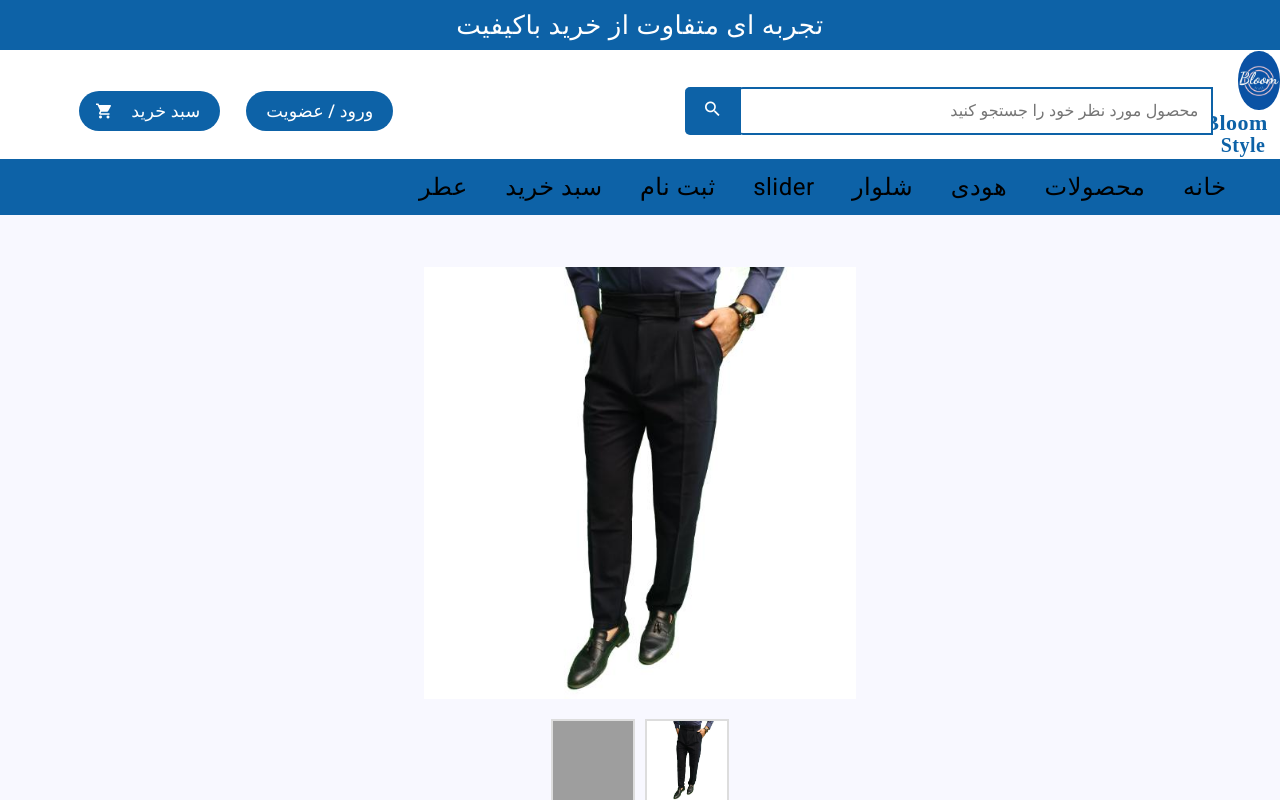
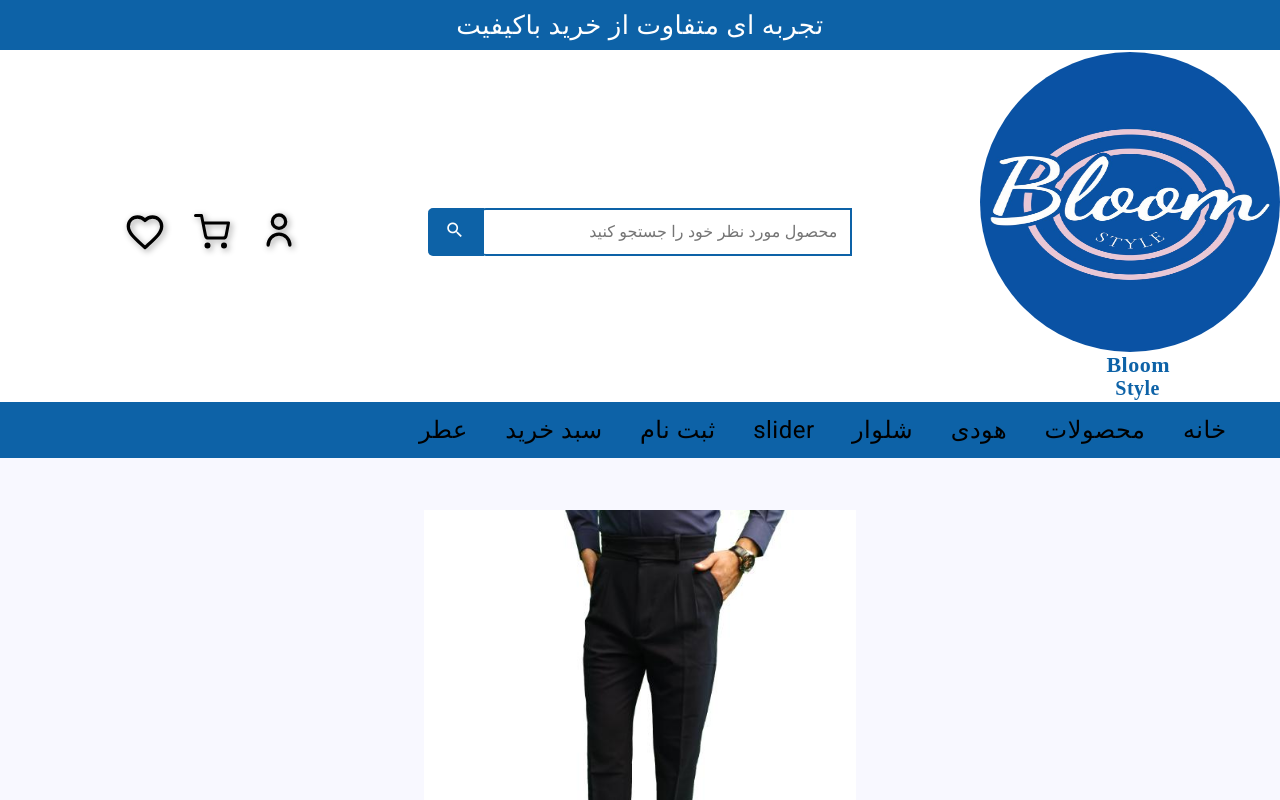
Before and after one commit to hasansabour13/bloom, an Angular app: page /product-detail/1 in a window 1280 px wide. Shown: the top 800 px of the page. Built offline with nearby package versions, Linux system fonts and the light colour scheme; grey boxes are pictures that could not be loaded.

Commit message:
edit component asli

```diff
--- a/package.json
+++ b/package.json
@@ -21,6 +21,7 @@
     "@angular/platform-browser-dynamic": "^18.2.0",
     "@angular/router": "^18.2.0",
     "@fortawesome/fontawesome-free": "^6.7.2",
+    "lucide-angular": "^0.511.0",
     "rxjs": "~7.8.0",
     "swiper": "^11.2.3",
     "tslib": "^2.3.0",
--- a/src/app/app.component.css
+++ b/src/app/app.component.css
@@ -32,11 +32,22 @@ ul li{
   margin-right: 3%;
 }
 
+.logo{
+  width: 300px;
+  height: 300px;
+  border-radius:50%;
+  justify-self: end;
+
+  margin-top: 1%;
+}
+
 .logo-wrapper {
+   width: 200px;
+  /* height: 200px; */
   display: flex;
   flex-direction: column;
   align-items: flex-start; /* به گوشه بالا چسبیده باشه */
-  flex-shrink: 0; /* نذار کوچک شه */
+
 
 
 }
@@ -46,29 +57,23 @@ ul li{
   font-weight: bold;
   color: #0d62a7;
   margin-top: 1px;
- margin-right: 19%;
+ margin-right: 55%;
 }
 .bloom-title2{
-  font-family: "Times New Roman", "Georgia", serif;
+  font-family: "Great Vibes", "Dancing Script", "Segoe Script", cursive;
+
   /* font-family: "Century Gothic", "Segoe UI", sans-serif;  */
   font-size: 20px;
   font-weight: bold;
   color: #0d62a7;
   margin-top: 1px;
- margin-right: 23%;
+ margin-right: 60%;
  margin-top: -18px;
 
 
 }
 
-.logo{
-  width:66% ;
-  height:66% ;
-  border-radius: 49%;
-  justify-self: end;
-  flex-shrink: 0; /* نذار کوچک شه */
-  margin-top: 1%;
-}
+
 .container{
 
   display: grid;
@@ -79,11 +84,79 @@ ul li{
   margin-bottom: -13px;
 }
 
+/* آیکون ادمک */
+.login-link {
+  display: inline-flex;
+  align-items: center;
+  justify-content: center;
+  width: 40px;
+  height: 40px;
+  color: black;
+  text-decoration: none;
+  cursor: pointer;
+}
+
+.login-link:hover {
+  color: red;
+}
+
+.login-link .user-icon svg {
+  stroke: currentColor;
+  width: 40px;
+  height:40px;
+  filter: drop-shadow(2px 2px 3px rgba(0,0,0,0.4));
+}
+/* پایان */
+
+/* برای ایکون سبد خرید */
+.cart-link {
+  display: inline-flex;
+  align-items: center;
+  justify-content: center;
+  color: black;
+  text-decoration: none;
+  cursor: pointer;
+
+}
+
+.cart-link:hover {
+  color: red;
+}
+
+.cart-icon {
+  width: 36px;
+  height: 36px;
+  filter: drop-shadow(2px 2px 3px rgba(0,0,0,0.4));
+}
+/* پایان */
+
+/* ایکون قلب علاقه مندی */
+.favorite-link {
+  display: inline-flex;
+  align-items: center;
+  justify-content: center;
+  color: black; /* رنگ قرمز */
+  cursor: pointer;
+  text-decoration: none;
+
+}
+
+.favorite-link:hover {
+  color: red; /* رنگ قرمز تیره‌تر وقتی موس روش میره */
+}
+
+.favorite-icon {
+  width: 40px;
+  height: 40px;
+  filter: drop-shadow(2px 2px 3px rgba(0,0,0,0.4));
+
+}
+/* پایان */
 .search-form {
   display: flex; /* برای اینکه دکمه و اینپوت کنار هم باشن */
   width: 100%; /* کل عرض فرم */
   max-width: 33rem;
-  margin-left: 46rem;
+  /* margin-left: 46rem; */
 
 }
 .input{
@@ -123,28 +196,19 @@ button.b mat-icon {
   cursor: pointer;
 }
 
-button.m{
-  background-color:#0d62a7;
-  color: white;
-  margin-left: 1rem;
-  flex-direction: row-reverse;
-  align-items: center;
-  gap: 10px;
-  padding: 15px 20px;
-  font-size: 1.1rem;
-  white-space: nowrap;
-}
+
 
 .b2{
 
   display: flex; /* دکمه‌ها کنار هم بمونن */
   flex-wrap: nowrap; /* نذاره روی هم بیفتن */
-  gap: 10px; /* فاصله بین دکمه‌ها */
+  gap: 29px; /* فاصله بین دکمه‌ها */
 
   flex-direction: row;
   align-items: center;
+  justify-content: center;  /* افقی وسط چین */
   max-width: 100%;
-  margin-left: 9rem;
+
 }
 
 .mahsolat{
--- a/src/app/app.component.html
+++ b/src/app/app.component.html
@@ -30,8 +30,59 @@
 
 
 <div class="b2">
-    <a routerLink="login" routerLinkActive="active"> <button class="m" mat-button >ورود / عضویت</button></a>
-    <button class="m" mat-button>سبد خرید <mat-icon class="cart-icon">shopping_cart</mat-icon></button>
+<!-- آیکون ادمک -->
+<a routerLink="/login" class="login-link" title="ورود / عضویت"  aria-label="ورود">
+  <i class="user-icon">
+    <svg
+      xmlns="http://www.w3.org/2000/svg"
+      width="24" height="24"
+      viewBox="0 0 24 24"
+      fill="none"
+      stroke="currentColor"
+      stroke-width="2"
+      stroke-linecap="round"
+      stroke-linejoin="round"
+    >
+      <circle cx="12" cy="7" r="4"></circle>
+      <path d="M5.5 21a6.5 6.5 0 0 1 13 0"></path>
+    </svg>
+  </i>
+</a>
+<!-- سبد خرید -->
+
+<a routerLink="/cart" class="cart-link" aria-label="سبد خرید" title="سبد خرید">
+  <svg
+    xmlns="http://www.w3.org/2000/svg"
+    viewBox="0 0 24 24"
+    fill="none"
+    stroke="currentColor"
+    stroke-width="2"
+    stroke-linecap="round"
+    stroke-linejoin="round"
+    class="cart-icon"
+  >
+    <circle cx="9" cy="21" r="1"></circle>
+    <circle cx="20" cy="21" r="1"></circle>
+    <path d="M1 1h4l2.68 13.39a2 2 0 0 0 2 1.61h9.72a2 2 0 0 0 2-1.61L23 6H6"></path>
+  </svg>
+</a>
+<!-- علاقه مندی -->
+<a href="#" class="favorite-link" aria-label="محصولات مورد علاقه" title="محصولات مورد علاقه">
+  <svg
+    xmlns="http://www.w3.org/2000/svg"
+    viewBox="0 0 24 24"
+    width="40"
+    height="40"
+    fill="none"
+    stroke="currentColor"
+    stroke-width="2"
+    stroke-linecap="round"
+    stroke-linejoin="round"
+    class="favorite-icon"
+  >
+    <path d="M12 21.35l-1.45-1.32C5.4 15.36 2 12.28 2 8.5 2 5.42 4.42 3 7.5 3c1.74 0 3.41 0.81 4.5 2.09C13.09 3.81 14.76 3 16.5 3 19.58 3 22 5.42 22 8.5c0 3.78-3.4 6.86-8.55 11.54L12 21.35z"></path>
+  </svg>
+</a>
 
 </div>
 
--- a/src/app/app.component.ts
+++ b/src/app/app.component.ts
@@ -8,11 +8,10 @@ import { Router } from '@angular/router';//router
 import { ViewportScroller } from '@angular/common';//اسکرول برای محصولات
 import { NgIf } from '@angular/common';
 
-
 @Component({
   selector: 'app-root',
   standalone: true,
-  imports: [RouterOutlet, RouterModule,MatButtonModule,MatIconModule,FormsModule,NgIf ],
+  imports: [RouterOutlet, RouterModule,MatButtonModule,MatIconModule,FormsModule,NgIf],
   templateUrl: './app.component.html',
   styleUrls: ['./app.component.css']
 })
--- a/src/app/cart.service.ts
+++ b/src/app/cart.service.ts
@@ -6,11 +6,11 @@ import { Injectable } from '@angular/core';
 })
 export class CartService {
   private cartItems: any[] = [];
-
+//اضافه کردن به سبد خرید
   addToCart(product: any) {
     this.cartItems.push(product);
   }
-
+//نشان دادن لیست سبد خرید
   getCartItems() {
     return this.cartItems;
   }
--- a/src/app/cart/cart.component.css
+++ b/src/app/cart/cart.component.css
@@ -1,4 +1,15 @@
 
+body{
+  margin: 0 auto;
+}
 .constructor{
   color: black;
+  text-align: center;
 }
+
+.cart-image {
+  width: 100px;
+  height: auto;
+  border-radius: 8px;
+  margin-bottom: 8px;
+}
--- a/src/app/cart/cart.component.html
+++ b/src/app/cart/cart.component.html
@@ -1,7 +1,9 @@
 
 <div class="constructor">
   <h3>سبد خرید</h3>
-<div *ngFor="let item of cartItems">
-  <p>{{ item.name }} - {{ item.price }} تومان</p>
+
+  <div *ngFor="let item of cartItems">
+    <img *ngIf="item.images?.length" [src]="item.images[0]" alt="Product Image" class="cart-image">
+    <p>{{ item.description }} - {{ item.price }} تومان</p>
+  </div>
 </div>
-</div>
--- a/src/app/cart/cart.component.ts
+++ b/src/app/cart/cart.component.ts
@@ -3,11 +3,12 @@ import { CartService } from '../cart.service';
 import { FormsModule } from '@angular/forms';//ngmoudle
 import { CommonModule } from '@angular/common';
 import { RouterModule } from '@angular/router';//برای روتر
+import { NgIf } from '@angular/common';
 @Component({
   selector: 'app-cart',
   templateUrl: './cart.component.html',
   standalone: true,
-  imports: [ RouterModule,FormsModule,CommonModule],
+  imports: [ RouterModule,FormsModule,CommonModule,NgIf],
 
   styleUrls: ['./cart.component.css']
 })
--- a/src/app/home/home.component.css
+++ b/src/app/home/home.component.css
@@ -12,7 +12,7 @@
 .image-container {
   text-align: center; /* برای وسط‌چین کردن کپشن */
   background-color: white;
-  border: 9px solid #0d62a7;
+  /* border: 9px solid #0d62a7; */
   border-radius: 10px;
   padding: 5px;
   transition: transform 0.3s;
@@ -28,15 +28,15 @@ img {
 }
 
 .caption {
-  font-size: 14px; /* اندازه متن کپشن */
+  font-size: 28px; /* اندازه متن کپشن */
   color: black; /* رنگ متن */
   margin-top: 5px; /* فاصله از عکس */
 }
 
 a:hover {
   transform: scale(1.1);
-  /* border: 9px solid #3a3a3a; */
-  background-color: #3a3a3a;
+
+
   transition: transform 0.3s ease-in-out;
 
 }
@@ -49,14 +49,12 @@ a:hover {
   width: 100%;
   margin-bottom: 1%;
   overflow: hidden;
-  /* padding-left: 1%; */
   padding: 1%;
-
 }
 
 /* اسلایدر */
 .slide {
-  flex: 0 0 60%; /* عرض اسلایدر 60% */
+  flex: 0 0 50%; /* عرض اسلایدر 60% */
   display: flex;
   box-shadow: 5px 8px 15px rgba(0, 0, 0, 0.3); /* سایه بزرگتر و تیره‌تر */
 
@@ -66,7 +64,7 @@ a:hover {
 
 /* مقاله */
 .article {
-  flex: 0 0 35%;   /* عرض مقاله 35% */
+  flex: 0 0 50%;   /* عرض مقاله 35% */
  margin-right: 2%;
   display: flex;
   border: 1px solid white;
@@ -74,11 +72,9 @@ a:hover {
   justify-content: center;
   align-items: center;
   /* height: 100%; */
-
   border-radius: 10px;
   box-shadow: 5px 8px 15px rgba(0, 0, 0, 0.3); /* سایه بزرگتر و تیره‌تر */
   overflow: hidden
-
 }
 
 /* تگ ای داخل ارتیکل */
@@ -100,13 +96,10 @@ img.ii{
   object-fit: cover; /* عکس رو طوری تنظیم می‌کنه که فضای دیو رو پر کنه و نسبت ابعادش حفظ بشه */
   margin: 0; /* برای از بین بردن هرگونه فاصله اضافی */
   padding: 0; /* برای اطمینان از اینکه هیچ فاصله‌ای از داخل دیو نداشته باشیم */
-
-
-
   overflow: hidden
 }
 h1,h2{
-  text-align: center;
+  text-align: right;
   margin: 3%;
   color: black;
 }
@@ -123,9 +116,6 @@ h1,h2{
   box-sizing: border-box;
 }
 
-
-
-
 .footer-container {
 
   margin: 0 auto; /* وسط‌چین کردن المنت */
@@ -136,8 +126,6 @@ h1,h2{
 }
 
 .footer-section.social {
-
-
   display: flex;
   flex-direction: column;
   align-items: center;
--- a/src/app/product-detail/product-detail.component.html
+++ b/src/app/product-detail/product-detail.component.html
@@ -39,7 +39,7 @@
 
     <!-- دکمه افزودن به سبد خرید -->
     <div class="add-to-cart">
-      <button mat-raised-button color="accent"  (click)="addToCart(productId)" >افزودن به سبد خرید</button>
+      <button mat-raised-button color="accent"  (click)="addToCart(productData)" >افزودن به سبد خرید</button>
     </div>
 
     <!-- فرم ارسال نظر -->
--- a/src/styles.css
+++ b/src/styles.css
@@ -1,5 +1,8 @@
 
 body{
+  width: 100%;
+  height: 100%;
+  margin: auto;
   background-color:#f8f8ff;
   /* padding: 3em; */
   font-size: initial 22px;
```
Also changed, not shown: 1 other file (tests, documents, lock files or other folders).
